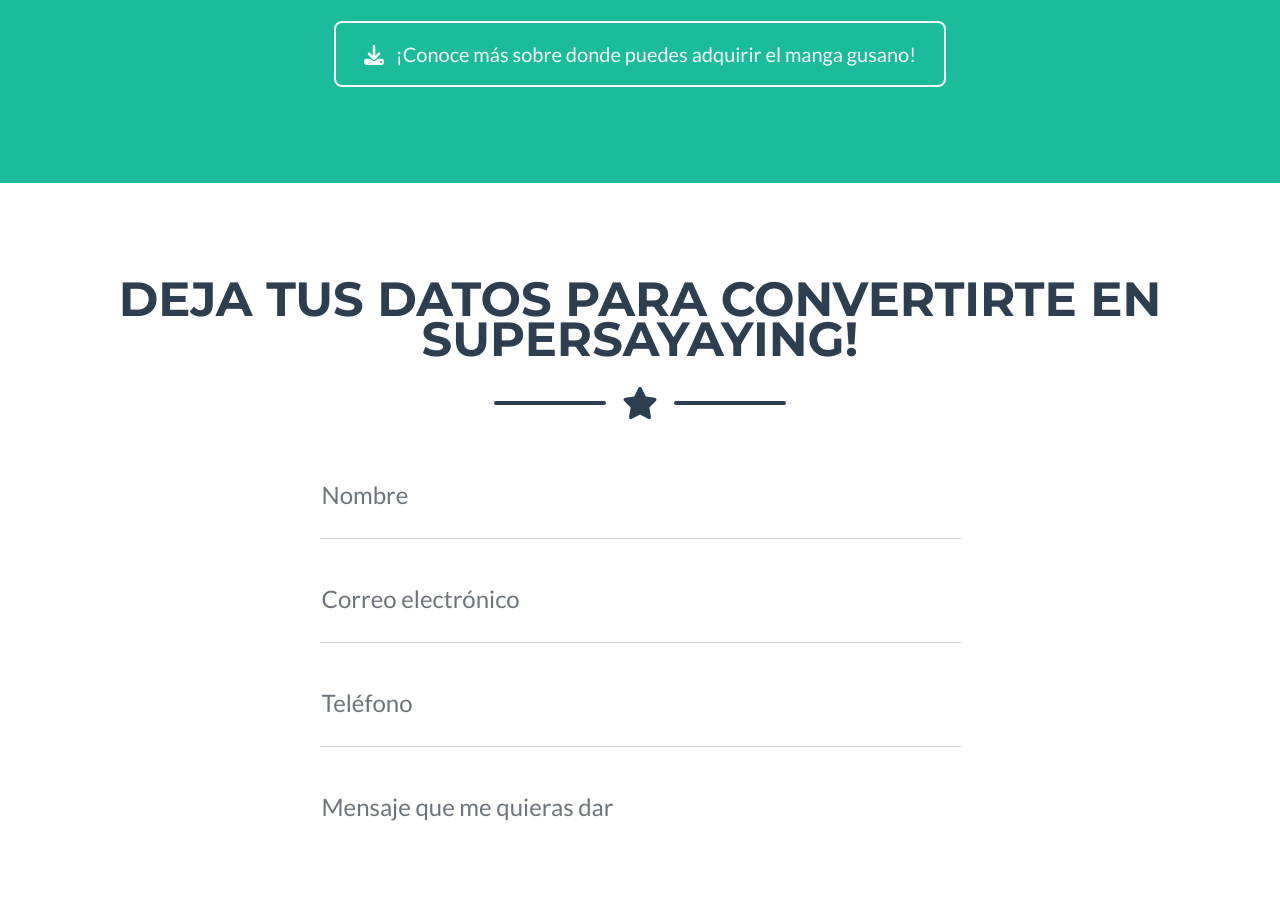
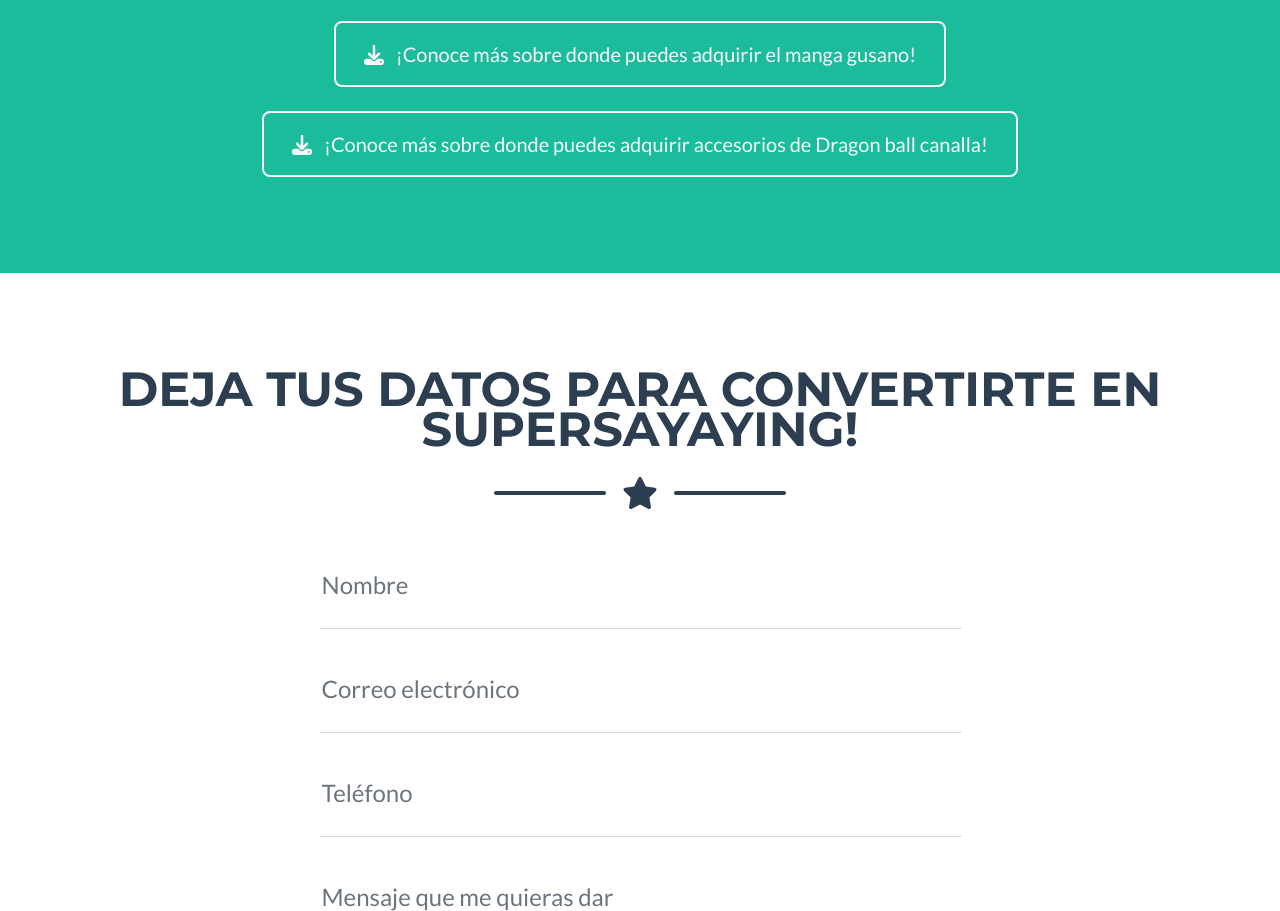
Before and after one commit to jOsE0134/taller2ntd, a plain HTML site: page index.html in a window 1280 px wide. Shown: the part 2486-3397 px from the top of the page. Drawn offline with nearby package versions, Linux system fonts and the light colour scheme.

Commit message:
Creación botón - Compra Accesorios
Se añade botón que re dirige al interesado a la compra de accesorios como figuras, billeteras, entre otros.

```diff
--- a/index.html
+++ b/index.html
@@ -154,6 +154,12 @@
                     <a class="btn btn-xl btn-outline-light" href="https://paninitienda.com/" target="_blank">
                         <i class="fas fa-download me-2"></i>
                         ¡Conoce más sobre donde puedes adquirir el manga gusano!
+                    </a>
+                </div>
+                <div class="text-center mt-4">
+                    <a class="btn btn-xl btn-outline-light" href="https://www.rocketstore.club/" target="_blank">
+                        <i class="fas fa-download me-2"></i>
+                        ¡Conoce más sobre donde puedes adquirir accesorios de Dragon ball canalla!
                     </a>
                 </div>
             </div>
```
